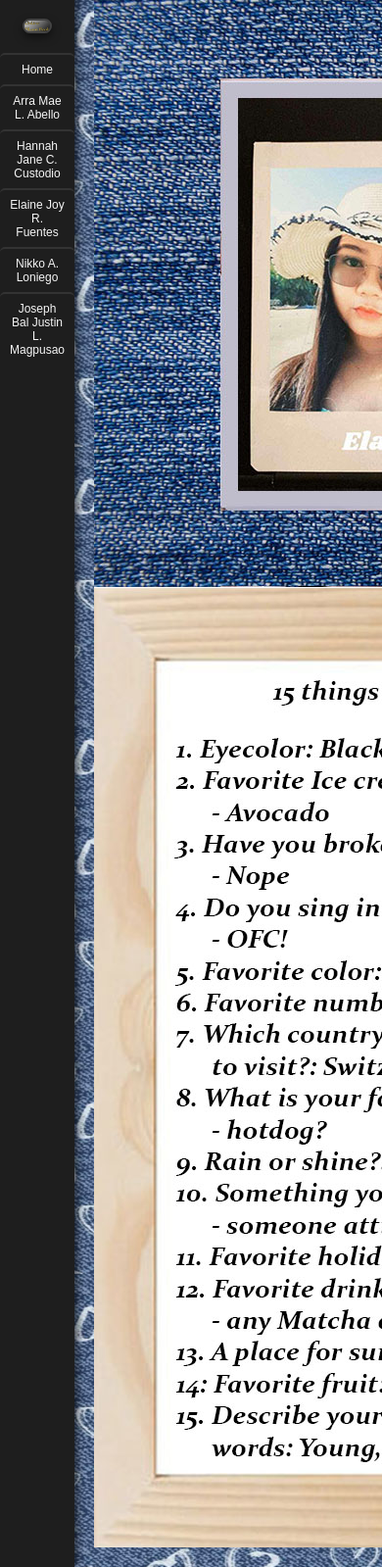
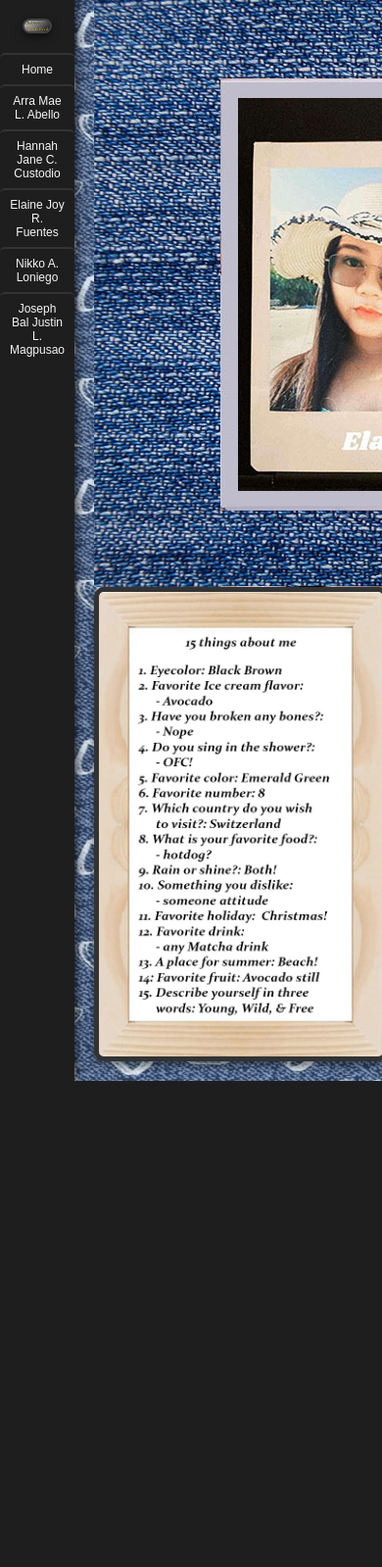
Before and after one commit to Maltesersss/ITE_project, a PHP site: page /ela.html.html in a window 390 px wide; the page is wider, and only the part inside the window is pictured. Shown: the part 21-1620 px from the top of that part at 98% size. After the commit the page ends 1124 px from the top of that part, so only its background shows below. Run offline with PHP 8.4, Linux system fonts and the light colour scheme.

Commit message:
Update style.css

```diff
--- a/style.css
+++ b/style.css
@@ -1,3 +1,4 @@
+/* Base styles for all elements */
 * {
     padding: 0;
     margin: 0;
@@ -6,6 +7,7 @@
     font-family: 'Arial', sans-serif;
 }
 
+/* Body styles */
 body {
     background-image: url('bground1.jpg');
     background-size: cover;
@@ -15,10 +17,12 @@ body {
     font-size: 16px;
 }
 
+/* Main container */
 .main {
     display: flex;
 }
 
+/* Menu styles */
 .menu {
     width: 25%;
     background-color: #1e1e1e; /* Dark background for menu */
@@ -32,6 +36,7 @@ body {
     border-right: 2px solid #444;
 }
 
+/* Menu logo */
 .menu img {
     width: 70%; /* Make the logo responsive */
     max-width: 180px; /* Limit the maximum width */
@@ -43,6 +48,7 @@ body {
     box-shadow: 0 4px 8px rgba(0, 0, 0, 0.5);
 }
 
+/* Menu links */
 .menu a {
     text-decoration: none;
     color: #f5f5f5;
@@ -62,6 +68,7 @@ body {
     transform: scale(1.02);
 }
 
+/* Body content */
 .body {
     margin-left: 25%;
     padding: 20px;
@@ -69,26 +76,44 @@ body {
     text-align: center;
 }
 
+/* Profile image container */
 .profile-container {
     display: flex;
     justify-content: center;
     margin-bottom: 20px;
 }
 
-.profile-img {
-    width: 100%; /* Make profile image responsive */
+/* Profile image styling */
+.profile-img
+{
+    width: 100%; /* Make image responsive */
     max-width: 600px; /* Limit the maximum width */
     height: auto; /* Maintain aspect ratio */
     transition: transform 0.3s ease;
     border-radius: 10px;
     border: 5px solid #333;
     box-shadow: 0 4px 10px rgba(0, 0, 0, 0.5);
+    display: block; /* Ensure block-level display for consistency */
 }
 
-.profile-img:hover {
+.gpic2 {
+    width: 500%; /* Make image responsive */
+    max-width: 1000px; /* Limit the maximum width */
+    height: auto; /* Maintain aspect ratio */
+    transition: transform 0.3s ease;
+    border-radius: 10px;
+    border: 5px solid #333;
+    box-shadow: 0 4px 10px rgba(0, 0, 0, 0.5);
+    display: block; /* Ensure block-level display for consistency */
+}
+
+
+.profile-img:hover,
+.gpic2:hover {
     transform: scale(1.05);
 }
 
+/* Headings */
 h1 {
     font-size: 3.5rem;
     margin-bottom: 20px;
@@ -127,7 +152,8 @@ h2 {
         max-width: 150px;
     }
 
-    .profile-img {
+    .profile-img,
+    .gpic2 {
         max-width: 500px; /* Adjust max width for medium devices */
     }
 
@@ -163,7 +189,8 @@ h2 {
         max-width: 120px;
     }
 
-    .profile-img {
+    .profile-img,
+    .gpic2 {
         max-width: 400px; /* Adjust max width for smaller devices */
     }
 
@@ -187,7 +214,8 @@ h2 {
         max-width: 100px;
     }
 
-    .profile-img {
+    .profile-img,
+    .gpic2 {
         max-width: 300px; /* Adjust max width for very small devices */
     }
 
```
